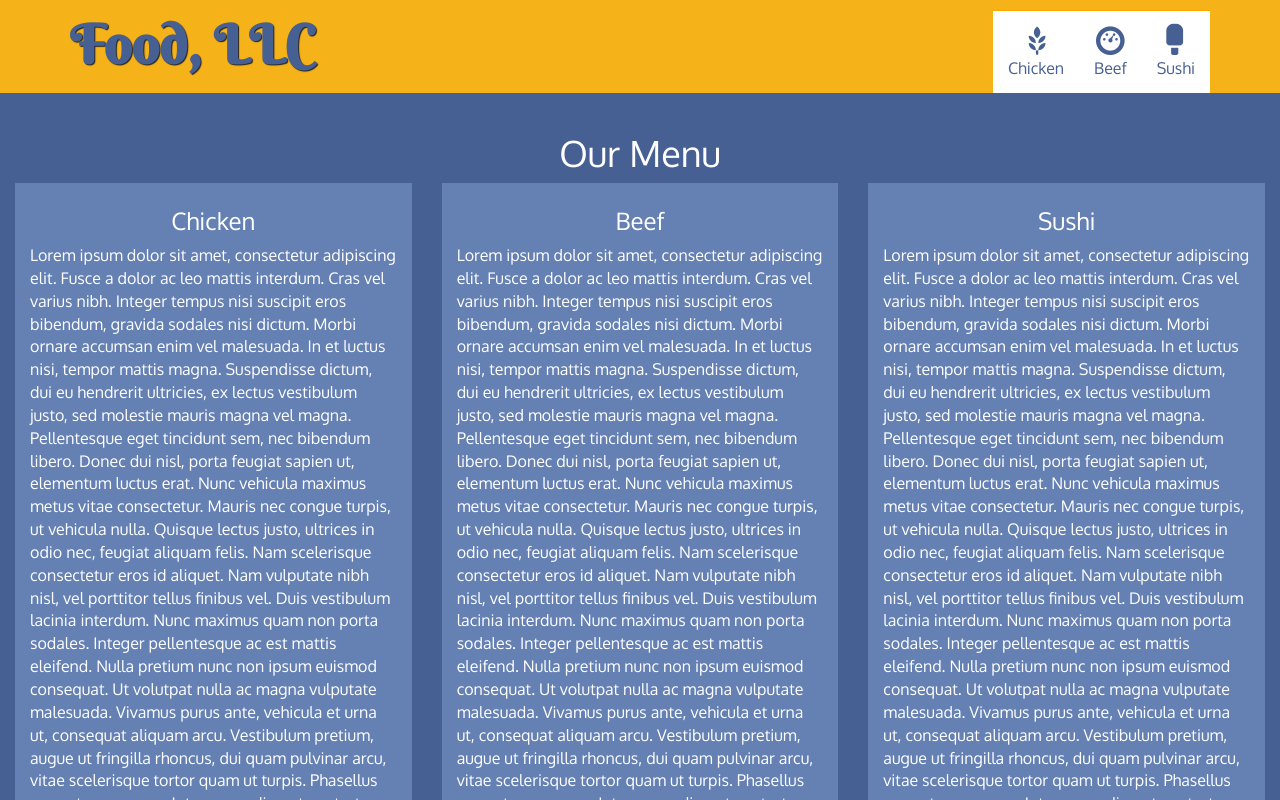
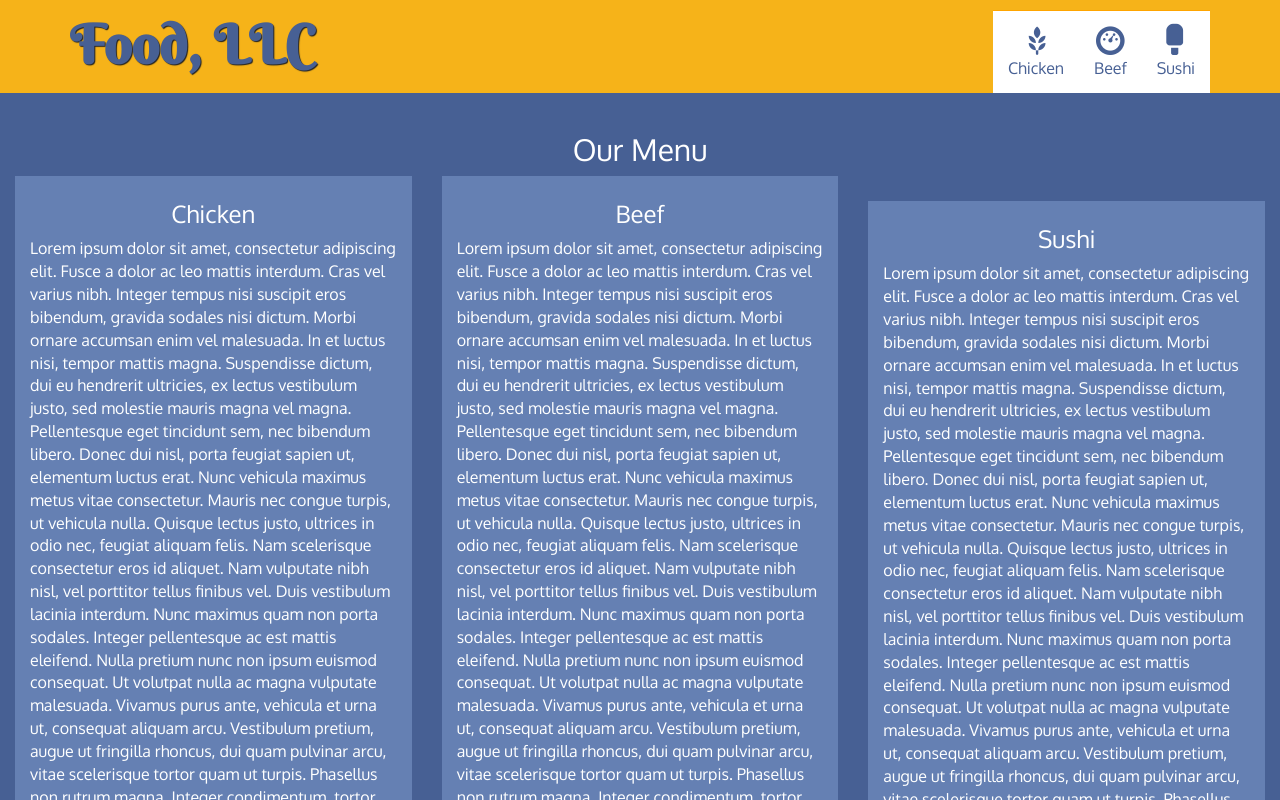
Before and after one commit to gabrielex83/coursera-test, a plain HTML site: page site/module3/index.html in a window 1280 px wide. Shown: the top 800 px of the page. Drawn offline with Linux system fonts and the light colour scheme.

Commit message:
fix margins md-12

```diff
--- a/site/module3/css/styles.css
+++ b/site/module3/css/styles.css
@@ -77,6 +77,11 @@ body {
 		border: 3px;
 		padding: 5px 15px 10px 15px;
 			}
+
+	.col-md-12 {
+		margin-top: 25px;
+		margin-bottom: 25px;
+	}
 
 
 	/* END HOME PAGE */
--- a/site/module3/index.html
+++ b/site/module3/index.html
@@ -47,7 +47,7 @@
 
  	<div id="main-content" class="container-fluid">
 
- 		<h1 class="text-center" "> Our Menu </h1>
+ 		<h2 class="text-center"> Our Menu </h2>
 
 	 	<div id="food" class="row">
 
```
